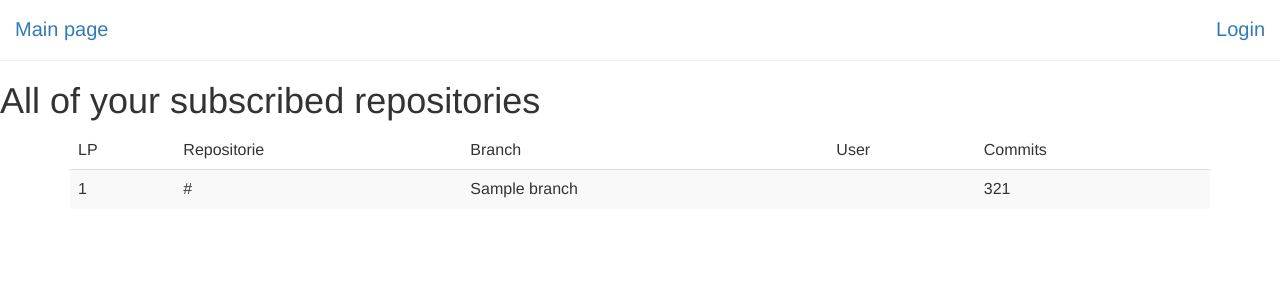
After one commit to mozola/CommitMonitor, a Flask app: template src/commit_monitor/templates/repository/subscribed.html in a window 1280 px wide. The commit adds this page. Shown: the top 300 px of the page. Run offline with Flask 2, Linux system fonts and the light colour scheme; the template is opened without the code that fills it: most values are stand-ins (such as "Sample title", 1, 10 or a date in 2020); some libraries are stand-ins or nearby versions.

Commit message:
Implement new templates

```diff
--- a/src/commit_monitor/templates/base/base.html
+++ b/src/commit_monitor/templates/base/base.html
@@ -25,16 +25,35 @@
 </style>
 
 <body>
-    <div>
-        <div class='topnav-left'>
-            <a href='Main'>Main page</a>
+    {% if session['username'] %}
+        <div>
+            <div class='topnav-left'>
+                <a href="/">Main page</a>
+                <a href="/repository/add">Add</a>
+                <a href="/repository/display"></a>
+                <a href="/repository/subscribed">Subscribed</a>
+            </div>
+            <div class="topnav-right">
+                <h3>Hello {{session['username']}}</h3>
+                <a href="/logout">Logout</a>
+            </div>
         </div>
-        <div class="topnav-right">
-            <a href=''
-            <a href='/login/'>Login</a>
+    {% endif %}
+
+
+    {% if not session['username'] %}
+        <div>
+            <div class='topnav-left'>
+                <a href='/'>Main page</a>
+            </div>
+            <div class="topnav-right">
+                <a href='/login'>Login</a>
+            </div>
         </div>
-    </div>
+    {% endif %}
+
     <br><br>
+    <hr>
     {% block body %}
     {% endblock %}
 </body>
--- a/src/commit_monitor/templates/base/index.html
+++ b/src/commit_monitor/templates/base/index.html
@@ -1,6 +1,6 @@
 {% extends "base/base.html" %}
 {% block title%}CommitMonitor{% endblock %}
 {% block body %}
-	<h1>Index page</h1>
-	<hr>
+<h1>Index page</h1>
+
 {% endblock %}
--- /dev/null
+++ b/src/commit_monitor/templates/repository/subscribed.html
@@ -0,0 +1,28 @@
+{% extends "base/base.html" %}
+{% block title%}New{% endblock %}
+{% block body %}
+<h1>All of your subscribed repositories</h1>
+<div class="container">
+    <table class="table table-striped">
+        <thead>
+            <tr>
+                <td>LP</td>
+                <td>Repositorie</td>
+                <td>Branch</td>
+                <td>User</td>
+                <td>Commits</td>
+            </tr>
+        </thead>
+        <tbody>
+            {% for element in repositories %}
+            <tr>
+                <td>1</td>
+                <td>{{ element.url }}</td>
+                <td>{{ element.branch }}</td>
+                <td>{{ session['username'] }}</td>
+                <td>321</td>
+            </tr>
+            {% endfor %}
+        </tbody>
+    </table>
+    {% endblock %}
```
Also changed, not shown: src/commit_monitor/templates/auth/login.html (+7 -4 lines), src/commit_monitor/templates/repository/display.html (+9 -2 lines), src/commit_monitor/templates/repository/new.html (+18 -1 lines).
